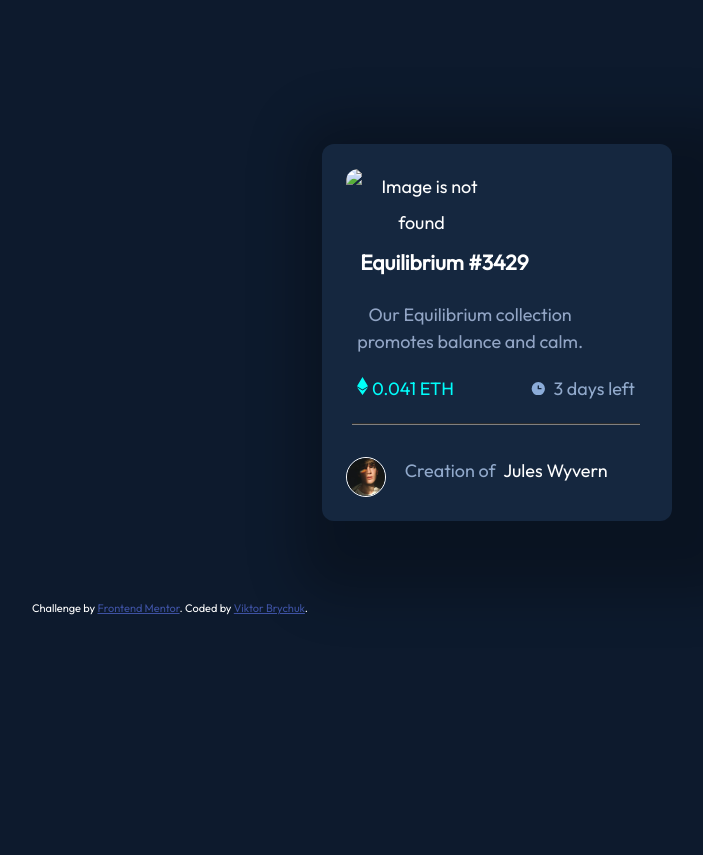
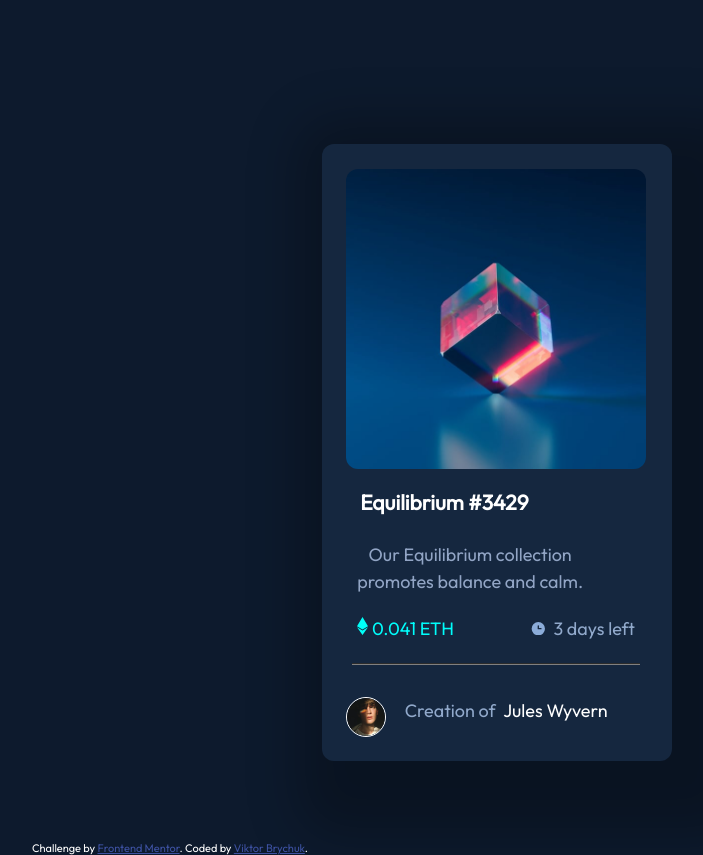
Before and after one commit to viktorqjk/Nft.viktorqjk.github.io, a plain HTML site: page index.html in a window 1280 px wide. Shown: the whole page, without its empty margins (470-1173 px from the left). Before the commit the page ends 800 px from the top, so only its background shows below. Drawn offline with Linux system fonts and the light colour scheme; files whose address does not match are found by name.

Commit message:
Update index.html

```diff
--- a/index.html
+++ b/index.html
@@ -45,7 +45,7 @@
         </svg></div>
 
 
-      <div class="image-1"><img src="/nft-preview-card-component-main/images/image-equilibrium.jpg" width="300em" ,
+      <div class="image-1"><img src="/images/image-equilibrium.jpg" width="300em" ,
           height="300em" alt="Image is not found">
       </div>
     </div>
```
